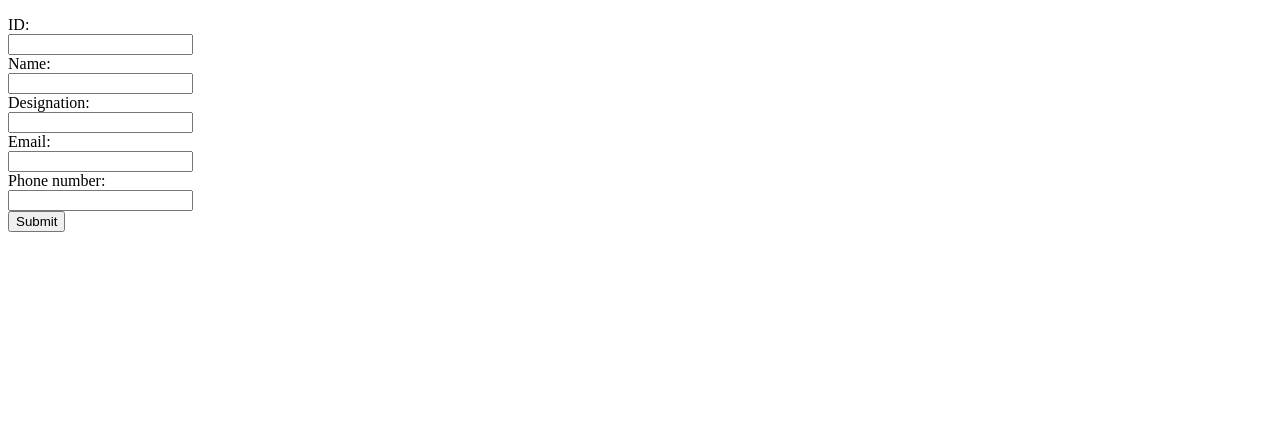
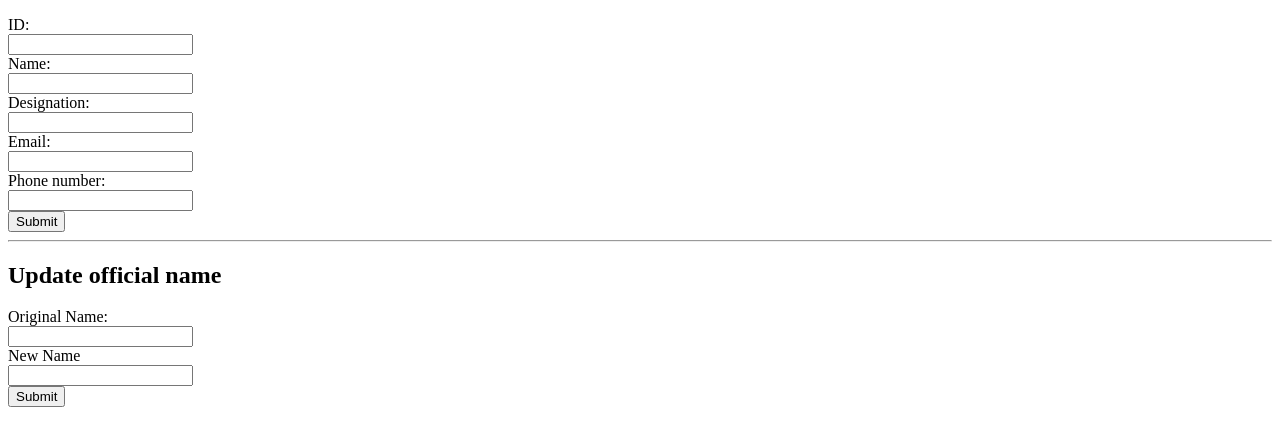
Before and after one commit to Prithvidhar/flaskProject-CSE3330, a Flask app: page / in a window 1280 px wide. Shown: the part 326-772 px from the top of the page. Run offline with Flask 2, Linux system fonts and the light colour scheme; some libraries are stand-ins or nearby versions.

Commit message:
Question 1-3 Complete

```diff
--- a/app.py
+++ b/app.py
@@ -46,5 +46,18 @@ def insert():
         cur.close()
         return 'success'
     return render_template('index.html')
+@app.route('/update', methods=['GET', 'POST'])
+def update():
+    if request.method == "POST":
+        details = request.form
+        oldName = details['ogNameText']
+        newName = details['newNameText']
+        cur = mysql.connection.cursor()
+        cur.execute("UPDATE officials set Elected_Officials = '" + newName +"' WHERE Elected_Officials = '" + oldName + "'")
+        mysql.connection.commit()
+        cur.close()
+        return 'success'
+    return render_template('index.html')
+
 if __name__ == '__main__':
     app.run()
--- a/templates/index.html
+++ b/templates/index.html
@@ -31,5 +31,14 @@
     <input type = "text" name = "phoneText" /><br>
     <input type = "submit">
 </form>
+<hr>
+<h2>Update official name</h2>
+<form method = "POST" action = "/update">
+    <label for = "ogName">Original Name:</label><br>
+    <input type = "text" name = "ogNameText" /><br>
+    <label for = "newName">New Name</label><br>
+    <input type = "text" name = "newNameText" /><br>
+    <input type = "submit">
+</form>
 </body>
 </html>
```
